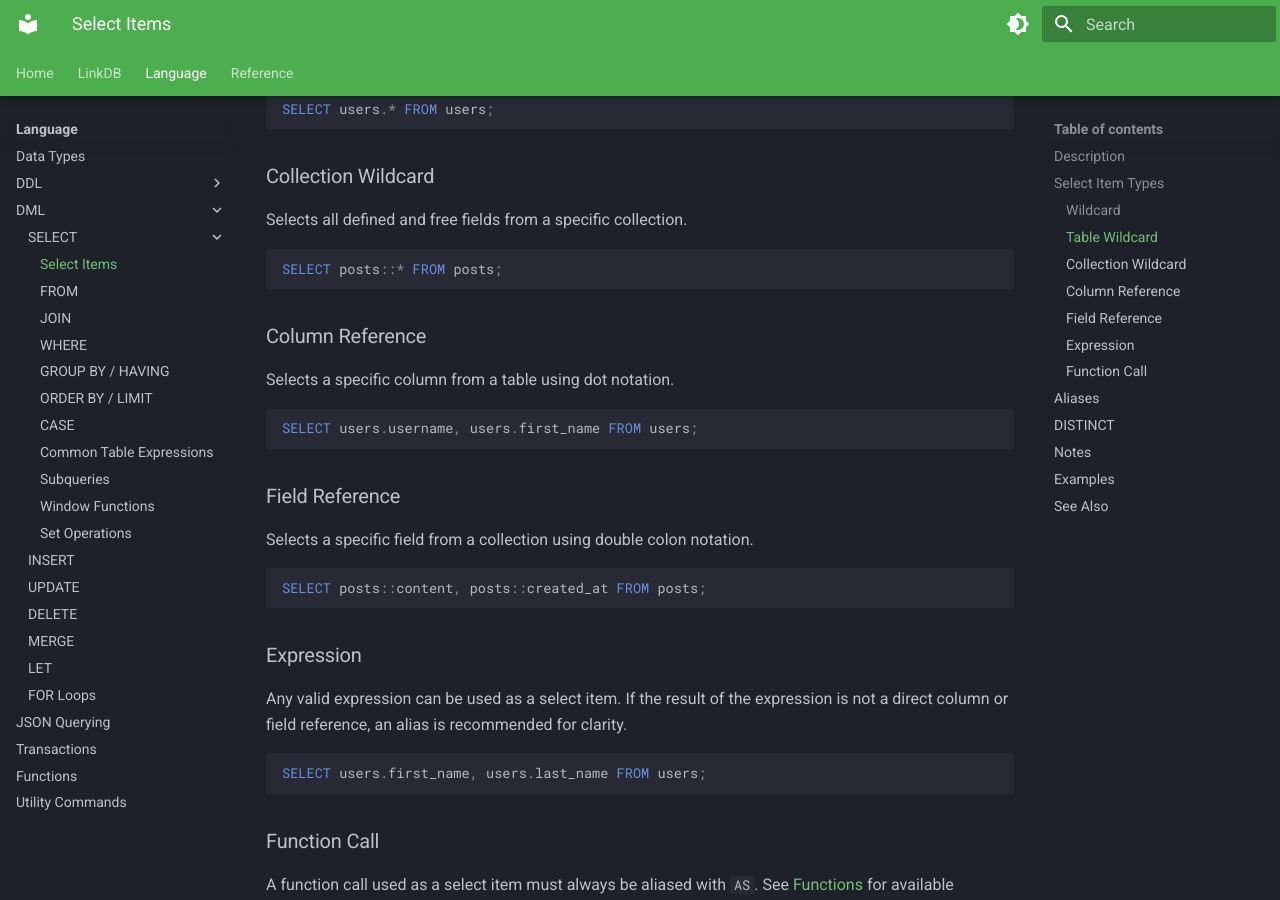
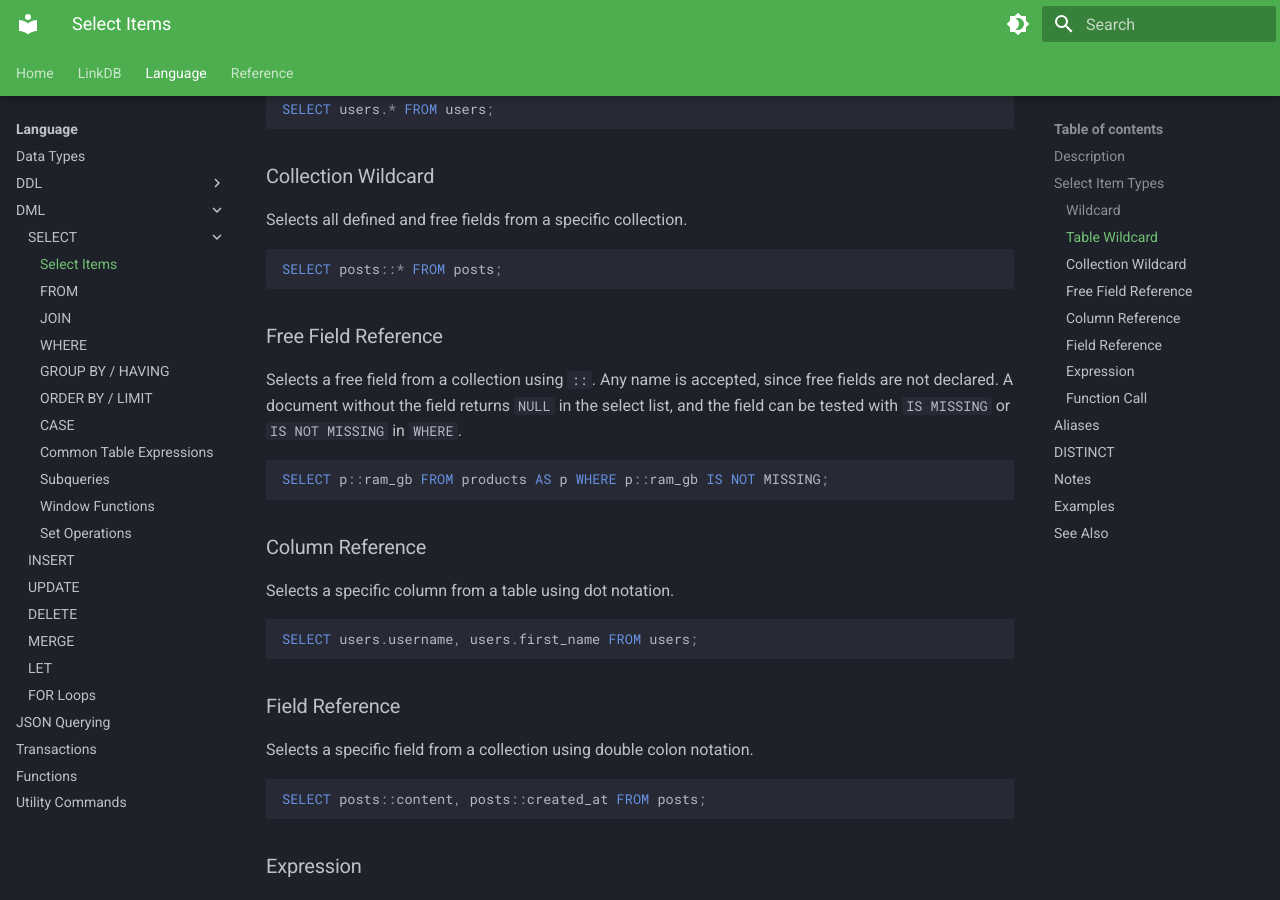
Before and after one commit to linkql/linkdb-docs, an MkDocs documentation site: the page built from docs/language/dml/select/select-items.md, in a window 1280 px wide and 900 px high, scrolled down 1130 px. Built offline with MkDocs 1.6.1 and Material for MkDocs 9.7.7, drawn with Linux system fonts in a browser that asks for light colours.

Commit message:
document free field references

````diff
--- a/docs/language/dml/select/select-items.md
+++ b/docs/language/dml/select/select-items.md
@@ -49,6 +49,15 @@ Selects all defined and free fields from a specific collection.
 
 ```sql
 SELECT posts::* FROM posts;
+```
+
+### Free Field Reference
+Selects a free field from a collection using `::`. Any name is accepted, since free fields
+are not declared. A document without the field returns `NULL` in the select list, and the
+field can be tested with `IS MISSING` or `IS NOT MISSING` in `WHERE`.
+
+```sql
+SELECT p::ram_gb FROM products AS p WHERE p::ram_gb IS NOT MISSING;
 ```
 
 ### Column Reference
````
